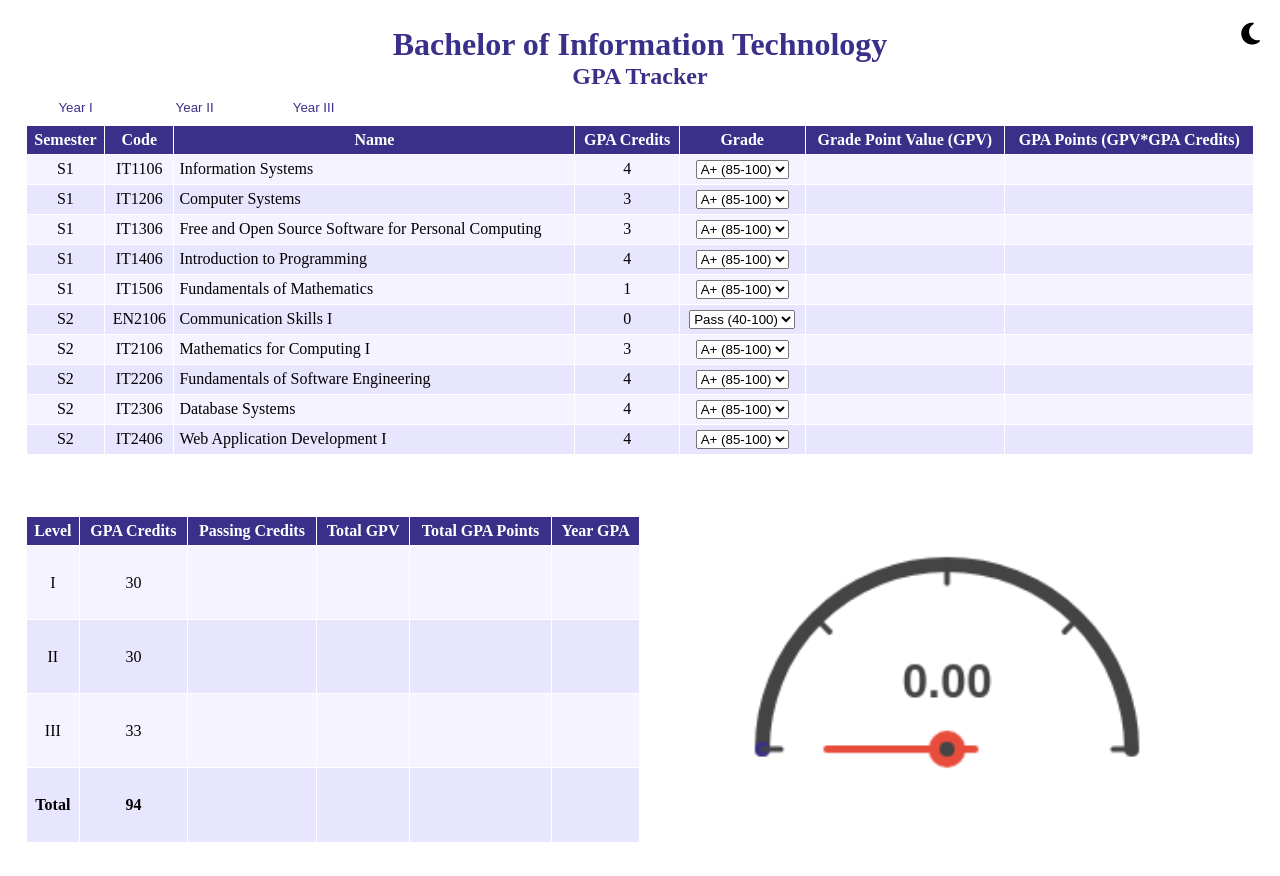
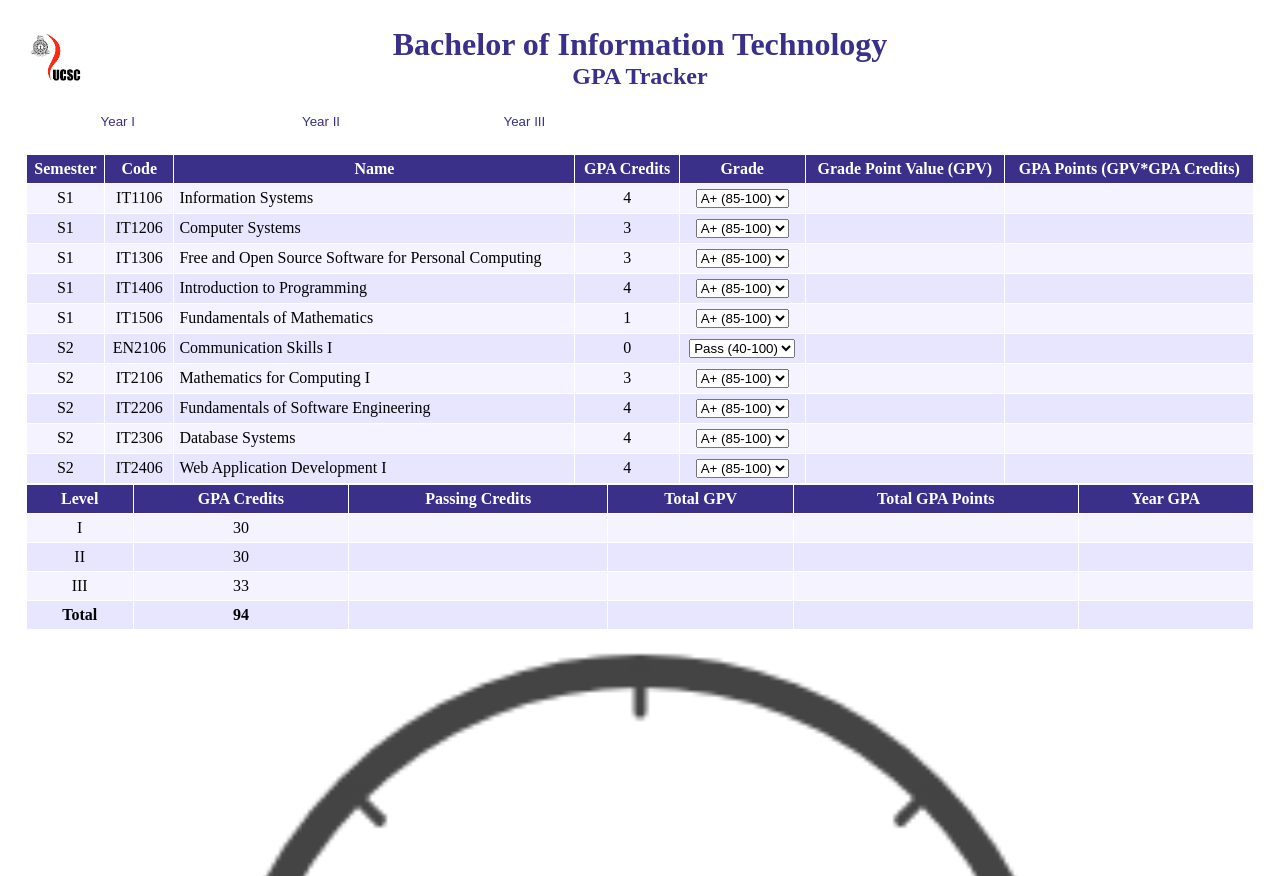
Before and after one commit to kalpani-md/GPA-Tracker, a plain HTML site: page index.html in a window 1280 px wide. Shown: the top 876 px of the page. Drawn offline with Linux system fonts and the light colour scheme.

Commit message:
next update.

```diff
--- a/index.html
+++ b/index.html
@@ -7,19 +7,21 @@
     <meta name="keywords" content="html, css, js, gpa, gpa tracker, bit, degree">
     <meta name="viewport" content="width=device-width, initial-scale=1.0">
     <link rel="stylesheet" href="https://cdnjs.cloudflare.com/ajax/libs/font-awesome/6.5.1/css/all.min.css">
-    <link rel="icon" href="../HTML/favicon.ico">
+    <link rel="icon" href="favicon.ico">
     <link rel="stylesheet" href="style.css">
     <link rel="stylesheet" href="style-dark.css">
 </head>
 <body>
+<header>
     <h1>Bachelor of Information Technology</h1>
     <h2>GPA Tracker</h2>
-<button type="button" onclick="mode()" id="mode">
-    <i class="fa-solid fa-moon" aria-hidden="true"></i>
-</button>
+</header>
+<section id="table-container">
+    <div>
         <button type="button" onclick="yearI()" id="btn1">Year I</button>
         <button type="button" onclick="yearII()" id="btn2">Year II</button>
         <button type="button" onclick="yearIII()" id="btn3">Year III</button>
+    </div>
     <!-- LEVEL I -->
     <table id="YearOneTable">
         <thead>
@@ -772,7 +774,6 @@
             </tr>
         </tbody>
     </table>
-<div id="cont">
     <table id="summaryTable">
         <thead>
             <tr>
@@ -823,7 +824,7 @@
         <canvas id="gpa-meter"></canvas>
         <p id="message"></p>
     </div>
-</div>
+</section>
 <script src="button.js"></script>
 <script src="gpacal.js"></script>
 <script src="gpameter.js"></script>
--- a/style.css
+++ b/style.css
@@ -6,38 +6,34 @@
 body{
     margin: 2%;
 }
+header{
+    background-image: url("logo.png");
+    background-position: left top;
+    background-repeat: no-repeat;
+    background-size: contain;
+}
 h1, h2{
     text-align: center;
     color: #3a3089;
 }
-#mode{
-    position: absolute;
-    right: 0;
-    top: 0;
-    padding: 20px;
-    font-size: 25px;
-    border: none;
-    background-color: transparent;
-}
-#mode:hover{
-    transform: scale(1.5);
-}
-#btn1, #btn2, #btn3{
+button{
     display: inline-block;
-    width: 100px;
-    padding: 10px;
-    margin-right: 15px;
     border: none;
     background-color: #fff;
     color: #3a3089;
+    width: 15%;
+    padding: 2%;
+    margin-right: 15px;
 }
-#btn1:hover, #btn2:hover, #btn3:hover{
+button:hover{
     background-color: #ece9ff;
+}
+#table-container{
+    display: flex;
+    flex-direction: column;
 }
 table{
     border-collapse: collapse;
-    width: 100%;
-    margin-bottom: 5%;
     text-align: center;
 }
 table, td, th{
@@ -65,22 +61,31 @@ tr:hover{
 #YearOneTable td:nth-child(3), #YearTwoTable td:nth-child(3), #YearThreeTable td:nth-child(3){
     text-align: left;
 }
-#cont{
-    display: grid;
-    grid-template-columns: 1fr 1fr;
-}
-#summaryTable{
-}
 #summaryTable tr:nth-child(4) td{
     font-weight: bolder;
 }
 .gpa-meter-container {
     text-align: center;
-    padding: 30px;
 }
 #gpa-meter{
     display: block;
-    margin-bottom: 20px;
     width: 100%;
     height: auto;
 }
+
+/* Extra small phones */
+@media (min-width: 320px) {}
+/* Large phones */
+@media (min-width: 480px) {}
+/* Tablets */
+@media (min-width: 768px) {}
+/* Laptops */
+@media (min-width: 992px) {}
+/* Small laptops */
+@media (min-width: 1024px) {}
+/* Desktops */
+@media (min-width: 1200px) {}
+/* Large desktops */
+@media (min-width: 1440px) {}
+/* Ultra-wide monitors */
+@media (min-width: 1920px) {}
```
Also changed, not shown: favicon.ico (added), logo.png (added). Lines whose indentation alone changed are shown as unchanged.
